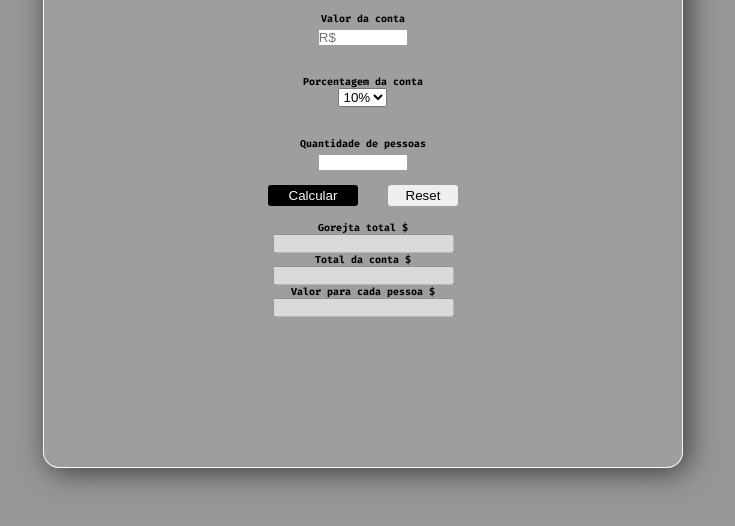
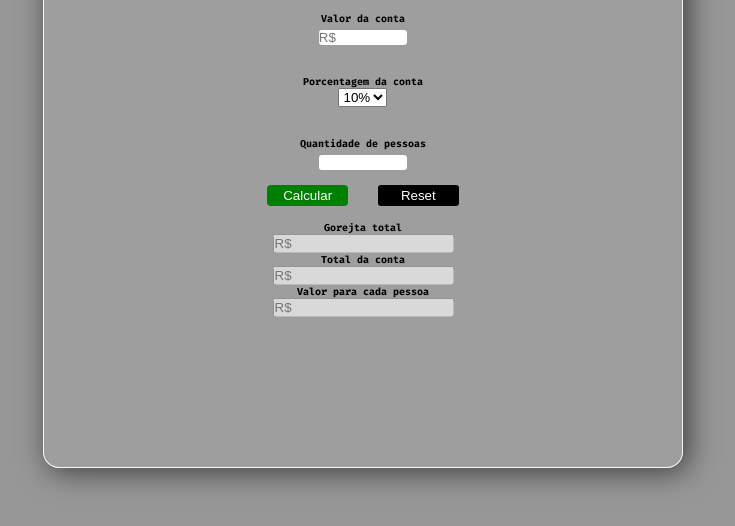
Before and after one commit to Wilksonflor/Calculadora-de-Gorjeta, a plain HTML site: page index.html in a window 1280 px wide. Shown: the part 252-778 px from the top of the page, without its empty margins (341-1076 px from the left). Drawn offline with Linux system fonts and the light colour scheme.

Commit message:
Add files via upload

```diff
--- a/index.html
+++ b/index.html
@@ -39,14 +39,14 @@
       </div>
 
       <div class="resultado">
-        <label for="Gorjeta total">Gorejta total $</label>
-        <input type="text" id="gorjetaTotal" disabled="desabled">
+        <label for="Gorjeta total">Gorejta total </label>
+        <input type="text" id="gorjetaTotal" disabled="desabled" placeholder="R$">
 
-        <label for="Total da conta">Total da conta $</label>
-        <input type="text" id="contaTotal" disabled="desabled">
+        <label for="Total da conta">Total da conta </label>
+        <input type="text" id="contaTotal" disabled="desabled" placeholder="R$">
 
-        <label for="valorPessoa">Valor para cada pessoa $</label>
-        <input type="text" id="valorPessoa" disabled="desabled">
+        <label for="valorPessoa">Valor para cada pessoa </label>
+        <input type="text" id="valorPessoa" disabled="desabled" placeholder="R$">
       </div>
     </div>
 
--- a/style.css
+++ b/style.css
@@ -61,6 +61,7 @@ height: 100vh;
 .resultado input{
   outline: none;
   border: none;
+  border-radius: 3px;
   height: 15px;
   margin-top: 5px;
 }
@@ -90,8 +91,8 @@ height: 100vh;
   width: 90px;
   height: 21px;
   border: none;
-  border-radius: 3px;
-  background-color: black;
+  border-radius: 4px;
+  background-color: green;
   color: #fff;
   cursor: pointer;
   font-weight: 500;
@@ -100,14 +101,24 @@ height: 100vh;
 #resultado:hover{
   background-color: #fff;
   color: #000;
-  border: 1px solid #000;
+  border: 1px solid green;
   font-weight: 600;
 }
 
 #reset{
-  width: 70px;
+  width: 90px;
   height: 21px;
   border: none;
   border-radius: 3px;
+  background-color: #000;
+  color: #fff;
+  cursor: pointer;
+  font-weight: 500;
+}
 
+#reset:hover{
+  background-color: #fff;
+  color: #000100;
+  border: 1px solid #000;
+  font-weight: bold;
 }
```
